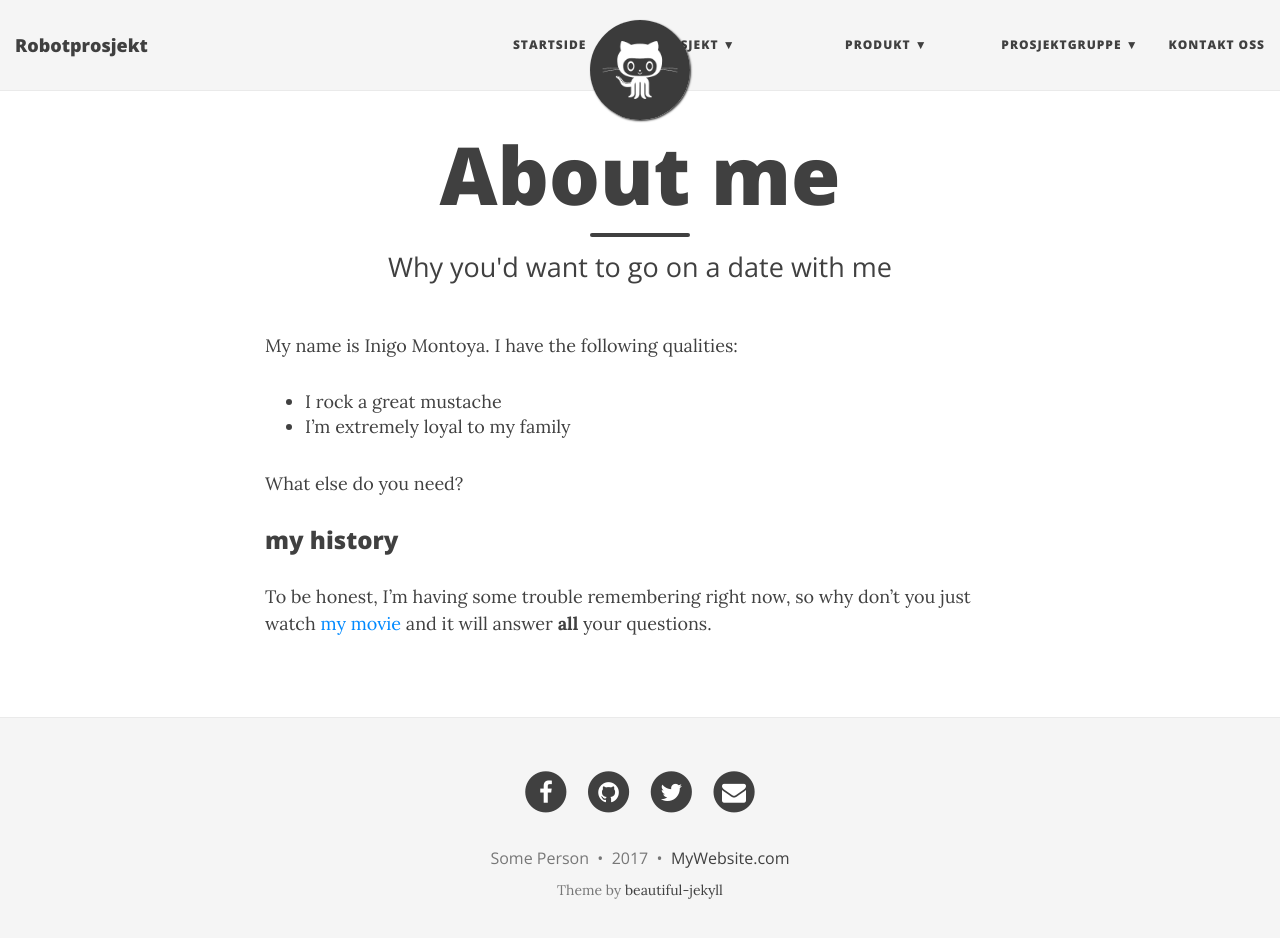
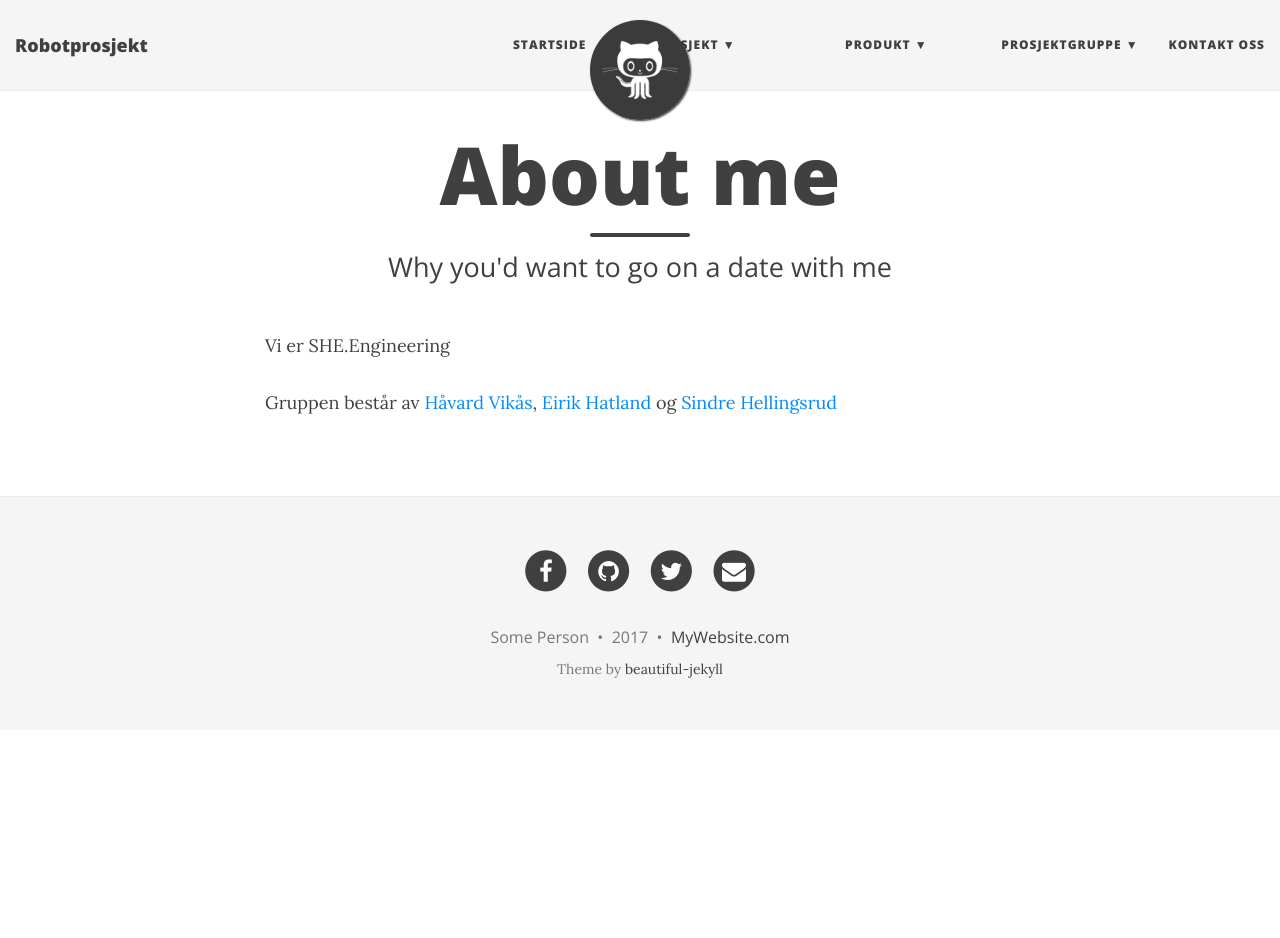
Before and after one commit to SHE-Engineering/SHE-Engineering, a Jekyll site: the page built from aboutme.md, in a window 1280 px wide and 951 px high. Shown: the top 938 px of the window. Built offline with Jekyll 4.4.1, drawn with Linux system fonts in a browser that asks for light colours; nearby versions of some CDN libraries.

Commit message:
kontakt oss

```diff
--- a/aboutme.md
+++ b/aboutme.md
@@ -4,13 +4,6 @@ title: About me
 subtitle: Why you'd want to go on a date with me
 ---
 
-My name is Inigo Montoya. I have the following qualities:
+Vi er SHE.Engineering
 
-- I rock a great mustache
-- I'm extremely loyal to my family
-
-What else do you need?
-
-### my history
-
-To be honest, I'm having some trouble remembering right now, so why don't you just watch [my movie](http://en.wikipedia.org/wiki/The_Princess_Bride_%28film%29) and it will answer **all** your questions.
+Gruppen består av [Håvard Vikås](https://www.facebook.com/havard.vikas), [Eirik Hatland](https://www.facebook.com/eirik.hatland.7) og [Sindre Hellingsrud](https://www.facebook.com/Sindre.Kvear.Hellingsrud)
```
